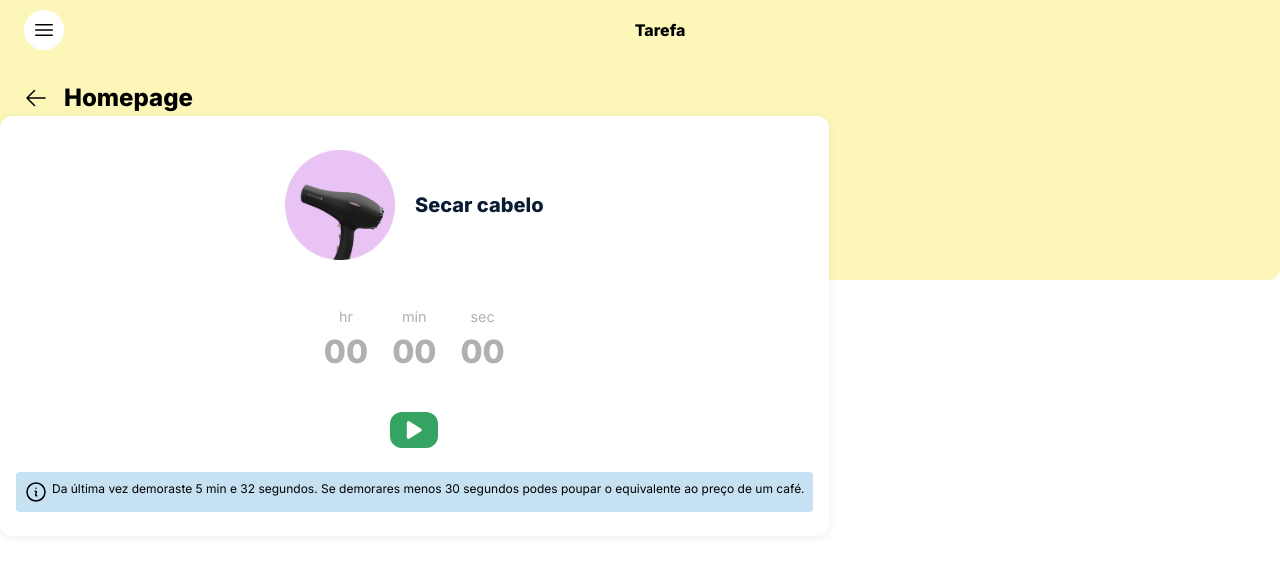
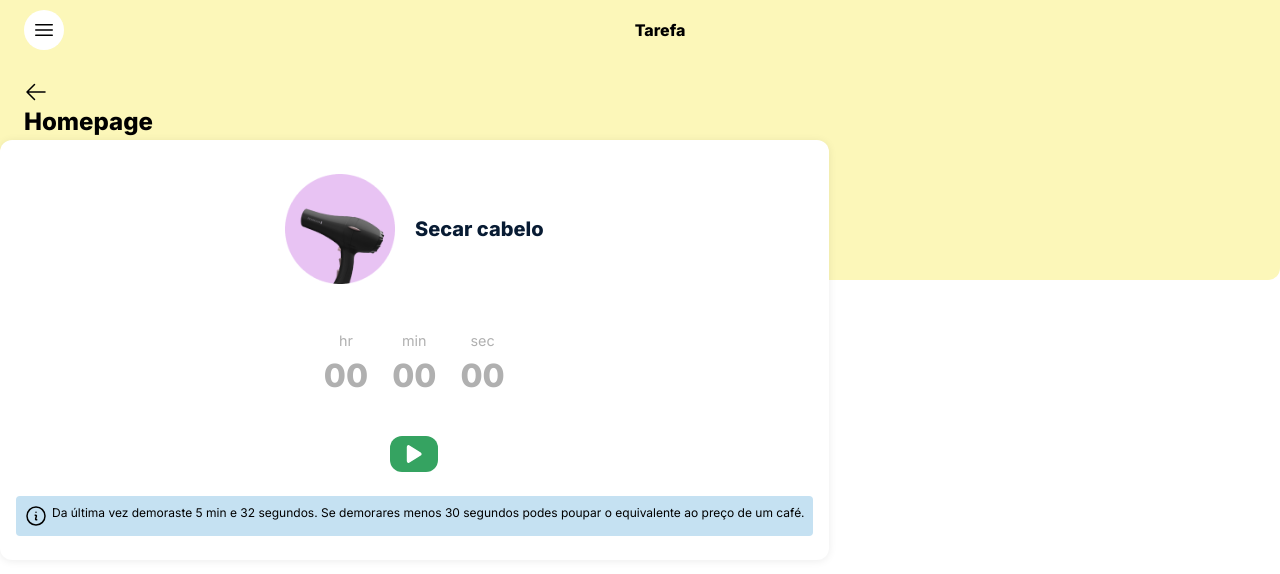
Before and after one commit to almt00/savee, a Next.js app: page /task in a window 1280 px wide. Shown: the top 574 px of the page. Built offline with nearby package versions, Linux system fonts and the light colour scheme.

Commit message:
Fix bradcrumb

```diff
--- a/components/elements/Breadcrumb.js
+++ b/components/elements/Breadcrumb.js
@@ -4,6 +4,7 @@ import Link from "next/link";
 export default function Breadcrumb() {
   return (
     <div className="flex items-center gap-4 pl-6">
+      <Link href="/homepage">
         <svg
           xmlns="http://www.w3.org/2000/svg"
           viewBox="0 0 24 24"
@@ -16,7 +17,6 @@ export default function Breadcrumb() {
             clipRule="evenodd"
           />
         </svg>
-      <Link href="/homepage">
         <h2>Homepage</h2>
       </Link>
     </div>
```
Lines whose indentation alone changed are shown as unchanged.
